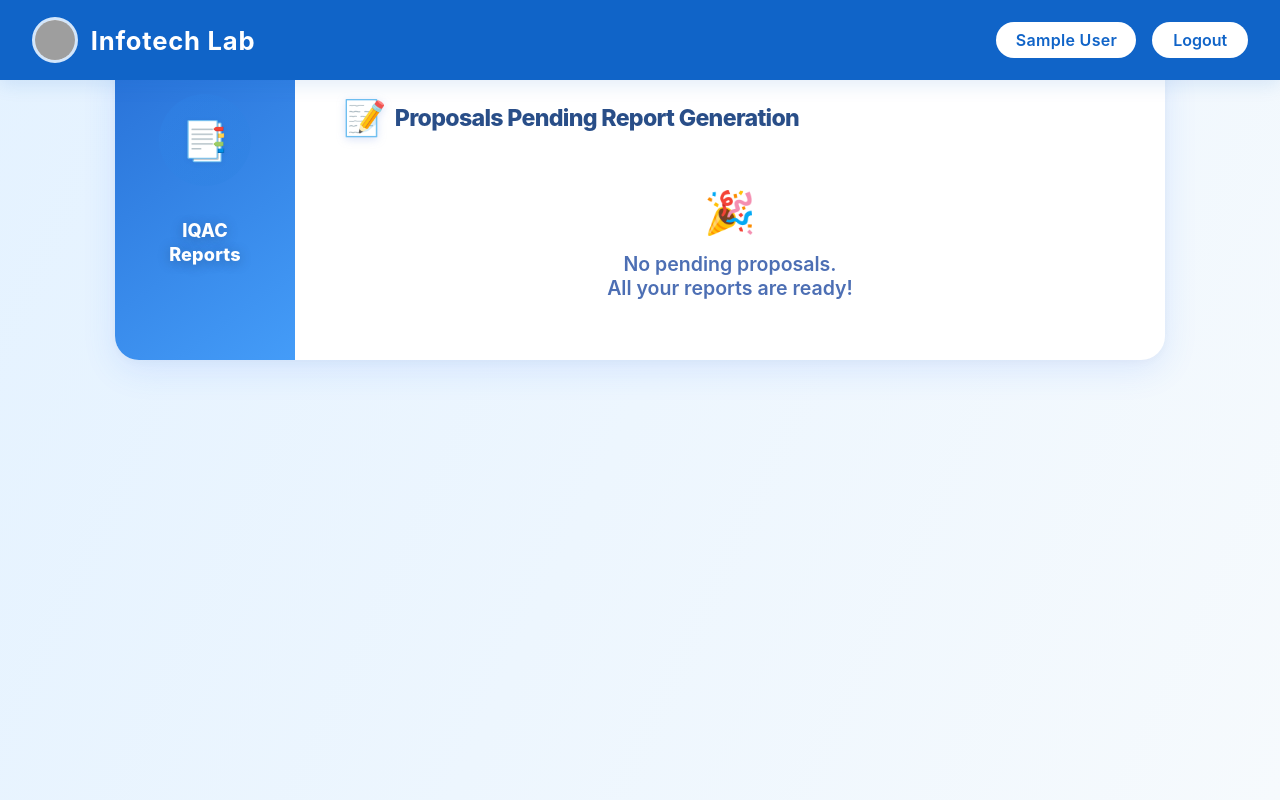
After one commit to mgi25/IQAC-Suite, a Django app: page /suite/pending-reports/ in a window 1280 px wide. The commit adds this page. Run offline with Django 5.2, Linux system fonts and the light colour scheme; the visitor is signed in with stand-in values (Sample User, id 1); data that the repository does not hold is empty; grey boxes are pictures that could not be loaded.

Commit message:
Report Generation Page

```diff
--- a/emt/models.py
+++ b/emt/models.py
@@ -13,6 +13,7 @@ class EventProposal(models.Model):
     faculty_incharges    = models.TextField(blank=True)
     student_coordinators = models.TextField(blank=True)
     event_focus_type     = models.CharField(max_length=200, blank=True)
+    report_generated = models.BooleanField(default=False)
 
     # Income Section
     fest_fee_participants     = models.PositiveIntegerField(null=True, blank=True)
--- /dev/null
+++ b/emt/static/emt/css/iqac_pending_reports.css
@@ -0,0 +1,186 @@
+.iqac-dashboard-bg {
+  min-height: 100vh;
+  background: linear-gradient(115deg, #e4f2ff 0%, #f6fafd 100%);
+  display: flex;
+  align-items: flex-start;
+  justify-content: center;
+  padding-top: 50px;
+  padding-bottom: 32px;
+}
+
+.iqac-dashboard-flex {
+  display: flex;
+  width: 100%;
+  max-width: 1050px;
+  background: #fff;
+  border-radius: 24px;
+  box-shadow: 0 10px 34px rgba(49,115,255,0.12), 0 1.5px 10px rgba(0,0,0,0.03);
+  padding: 0;
+  overflow: hidden;
+}
+
+.iqac-dashboard-side {
+  min-width: 180px;
+  max-width: 230px;
+  background: linear-gradient(144deg, #2871d7 0%, #449cf8 100%);
+  display: flex;
+  flex-direction: column;
+  align-items: center;
+  padding: 44px 18px 32px 18px;
+  position: relative;
+  z-index: 1;
+}
+
+.iqac-side-icon-bg {
+  position: relative;
+  width: 92px;
+  height: 92px;
+  display: flex;
+  align-items: center;
+  justify-content: center;
+  margin-bottom: 15px;
+}
+
+.iqac-side-emoji {
+  position: absolute;
+  font-size: 2.4rem;
+  top: 50%; left: 50%;
+  transform: translate(-50%, -50%);
+  filter: drop-shadow(0 1.5px 2px #20408020);
+}
+
+.iqac-side-title {
+  color: #fff;
+  font-weight: 800;
+  font-size: 1.13rem;
+  text-align: center;
+  letter-spacing: 0.01em;
+  margin-top: 18px;
+  line-height: 1.32em;
+  text-shadow: 0 2px 12px #1d355760;
+}
+
+.iqac-dashboard-main {
+  flex: 1 1 0%;
+  padding: 46px 48px 38px 48px;
+  background: none;
+  min-width: 0;
+}
+
+.iqac-section-header {
+  display: flex;
+  align-items: center;
+  gap: 9px;
+  font-size: 1.45rem;
+  font-weight: 800;
+  color: #294e88;
+  margin-bottom: 34px;
+  letter-spacing: -0.7px;
+}
+
+.iqac-section-icon {
+  font-size: 1.5em;
+  filter: drop-shadow(0 2px 4px #6a90e340);
+}
+
+.iqac-report-list {
+  display: flex;
+  flex-direction: column;
+  gap: 20px;
+}
+
+.iqac-report-card {
+  display: flex;
+  align-items: center;
+  justify-content: space-between;
+  background: linear-gradient(90deg,#f7fbff 65%,#e4f2ff 100%);
+  border-radius: 16px;
+  box-shadow: 0 2.5px 18px rgba(67,130,220,0.08);
+  padding: 22px 26px;
+  transition: box-shadow 0.2s, transform 0.2s;
+  border: 1.2px solid #e4f2ff;
+}
+
+.iqac-report-card:hover {
+  box-shadow: 0 7px 26px rgba(55,100,200,0.17);
+  border: 1.2px solid #3388ff23;
+  transform: translateY(-2px) scale(1.013);
+}
+
+.iqac-report-info {
+  display: flex;
+  align-items: center;
+  gap: 17px;
+}
+
+.iqac-doc-icon {
+  width: 38px;
+  height: 44px;
+  display: flex;
+  align-items: center;
+  justify-content: center;
+}
+
+.iqac-report-title {
+  font-weight: 700;
+  color: #2b4477;
+  font-size: 1.13rem;
+  margin-bottom: 1.5px;
+  word-break: break-word;
+  letter-spacing: -0.03em;
+}
+.iqac-report-meta {
+  color: #6ea3e9;
+  font-size: 0.98rem;
+  font-weight: 500;
+}
+
+.iqac-generate-btn {
+  background: linear-gradient(90deg,#3388ff 0,#63deff 100%);
+  color: #fff;
+  border-radius: 100px;
+  font-weight: 700;
+  font-size: 1.07rem;
+  padding: 12px 32px;
+  box-shadow: 0 2.5px 10px rgba(61,145,255,0.10);
+  border: none;
+  cursor: pointer;
+  transition: background 0.15s, box-shadow 0.16s, transform 0.13s;
+  text-decoration: none;
+  outline: none;
+}
+.iqac-generate-btn:hover, .iqac-generate-btn:focus {
+  background: linear-gradient(90deg,#1976d2 0,#28b0fa 100%);
+  color: #fff;
+  transform: scale(1.038);
+  box-shadow: 0 5px 25px rgba(67,130,220,0.19);
+}
+
+.iqac-empty-state {
+  display: flex;
+  flex-direction: column;
+  align-items: center;
+  margin: 48px 0 22px 0;
+}
+.iqac-empty-icon {
+  font-size: 2.6em;
+  margin-bottom: 15px;
+}
+.iqac-empty-msg {
+  color: #4d6fb4;
+  font-size: 1.22rem;
+  font-weight: 600;
+  text-align: center;
+}
+
+@media (max-width: 980px) {
+  .iqac-dashboard-flex { flex-direction: column; border-radius: 0 0 24px 24px;}
+  .iqac-dashboard-side { flex-direction: row; justify-content: flex-start; min-width: 0; max-width: none; width: 100%; padding: 26px 0 16px 0;}
+  .iqac-side-title { margin-top: 0; margin-left: 18px; font-size: 1.05rem;}
+}
+@media (max-width: 700px) {
+  .iqac-dashboard-main { padding: 30px 7vw 18px 7vw;}
+  .iqac-section-header { font-size: 1.08rem;}
+  .iqac-report-card { flex-direction: column; gap: 14px; align-items: flex-start; padding: 14px 6vw;}
+  .iqac-generate-btn { width: 100%; }
+}
--- /dev/null
+++ b/emt/templates/emt/pending_reports.html
@@ -0,0 +1,59 @@
+{% extends "base.html" %}
+{% load static %}
+{% block content %}
+<link rel="stylesheet" href="{% static 'emt/css/iqac_pending_reports.css' %}">
+
+<div class="iqac-dashboard-bg">
+  <div class="iqac-dashboard-flex">
+    <div class="iqac-dashboard-side">
+      <div class="iqac-side-icon-bg">
+        <svg width="92" height="92" fill="none">
+          <circle cx="46" cy="46" r="46" fill="url(#grad1)" opacity="0.13"/>
+          <defs>
+            <linearGradient id="grad1" x1="0" y1="0" x2="92" y2="92" gradientUnits="userSpaceOnUse">
+              <stop stop-color="#3399FF"/>
+              <stop offset="1" stop-color="#1976D2"/>
+            </linearGradient>
+          </defs>
+        </svg>
+        <span class="iqac-side-emoji">📑</span>
+      </div>
+      <div class="iqac-side-title">IQAC<br>Reports</div>
+    </div>
+    <div class="iqac-dashboard-main">
+      <div class="iqac-section-header">
+        <span class="iqac-section-icon">📝</span>
+        <span class="iqac-section-title">Proposals Pending Report Generation</span>
+      </div>
+      {% if proposals %}
+        <div class="iqac-report-list">
+          {% for proposal in proposals %}
+            <div class="iqac-report-card">
+              <div class="iqac-report-info">
+                <div class="iqac-doc-icon">
+                  <svg width="32" height="40" viewBox="0 0 32 40" fill="none">
+                    <rect width="32" height="40" rx="7" fill="#3388FF" fill-opacity="0.12"/>
+                    <rect x="5" y="8" width="22" height="24" rx="3" fill="#3388FF" />
+                    <rect x="8.5" y="13.5" width="15" height="2" rx="1" fill="#fff"/>
+                    <rect x="8.5" y="18.5" width="11" height="2" rx="1" fill="#fff"/>
+                  </svg>
+                </div>
+                <div>
+                  <div class="iqac-report-title">{{ proposal.event_title|default:"(Untitled Event)" }}</div>
+                  <div class="iqac-report-meta">Submitted by you</div>
+                </div>
+              </div>
+              <a href="{% url 'emt:generate_report' proposal.id %}" class="iqac-generate-btn">Generate Report</a>
+            </div>
+          {% endfor %}
+        </div>
+      {% else %}
+        <div class="iqac-empty-state">
+          <div class="iqac-empty-icon">🎉</div>
+          <div class="iqac-empty-msg">No pending proposals.<br>All your reports are ready!</div>
+        </div>
+      {% endif %}
+    </div>
+  </div>
+</div>
+{% endblock %}
--- a/emt/urls.py
+++ b/emt/urls.py
@@ -20,4 +20,9 @@ urlpatterns = [
     path('autosave-proposal/', views.autosave_proposal, name='autosave_proposal'),
     # path('<int:proposal_id>/attendance/', views.attendance, name='attendance'),
     path('autosave-need-analysis/', views.autosave_need_analysis, name='autosave_need_analysis'),
+    path('pending-reports/', views.pending_reports, name='pending_reports'),
+    path('generate-report/<int:proposal_id>/', views.generate_report, name='generate_report'),
+    path('report-success/<int:proposal_id>/', views.report_success, name='report_success'),
+    path('download/pdf/<int:proposal_id>/', views.download_pdf, name='download_pdf'),
+    path('download/word/<int:proposal_id>/', views.download_word, name='download_word'),
 ]
--- a/emt/views.py
+++ b/emt/views.py
@@ -12,6 +12,7 @@ from django.forms import modelformset_factory
 from django.views.decorators.csrf import csrf_exempt
 from django.http import JsonResponse
 import json
+from django.http import HttpResponse
 
 # ========== PROPOSAL STEP 1 ==========
 @login_required
@@ -222,3 +223,31 @@ def autosave_need_analysis(request):
         na.save()
         return JsonResponse({'success': True})
     return JsonResponse({'success': False}, status=400)
+def pending_reports(request):
+    proposals = EventProposal.objects.filter(report_generated=False, submitted_by=request.user)
+    return render(request, 'emt/pending_reports.html', {'proposals': proposals})
+
+
+
+def generate_report(request, proposal_id):
+    proposal = get_object_or_404(EventProposal, id=proposal_id, submitted_by=request.user)
+
+    # 🚀 Logic to generate report goes here
+    # TODO: Call your PDF/Word report generation logic here
+    # Example: generate_pdf(proposal), generate_docx(proposal), etc.
+
+    proposal.report_generated = True
+    proposal.save()
+    return redirect('emt:report_success', proposal_id=proposal.id)
+
+
+def report_success(request, proposal_id):
+    proposal = get_object_or_404(EventProposal, id=proposal_id)
+    return render(request, 'emt/report_success.html', {'proposal': proposal})
+def download_pdf(request, proposal_id):
+    # TODO: Generate and return actual PDF
+    return HttpResponse(f"PDF download for Proposal {proposal_id}", content_type='application/pdf')
+
+def download_word(request, proposal_id):
+    # TODO: Generate and return actual Word file
+    return HttpResponse(f"Word download for Proposal {proposal_id}", content_type='application/vnd.openxmlformats-officedocument.wordprocessingml.document')
```
Also changed, not shown: emt/static/emt/css/iqac_report_success.css (added, +88 -0 lines), emt/templates/emt/iqac_suite_dashboard.html (+10 -3 lines), emt/templates/emt/report_success.html (added, +20 -0 lines).
